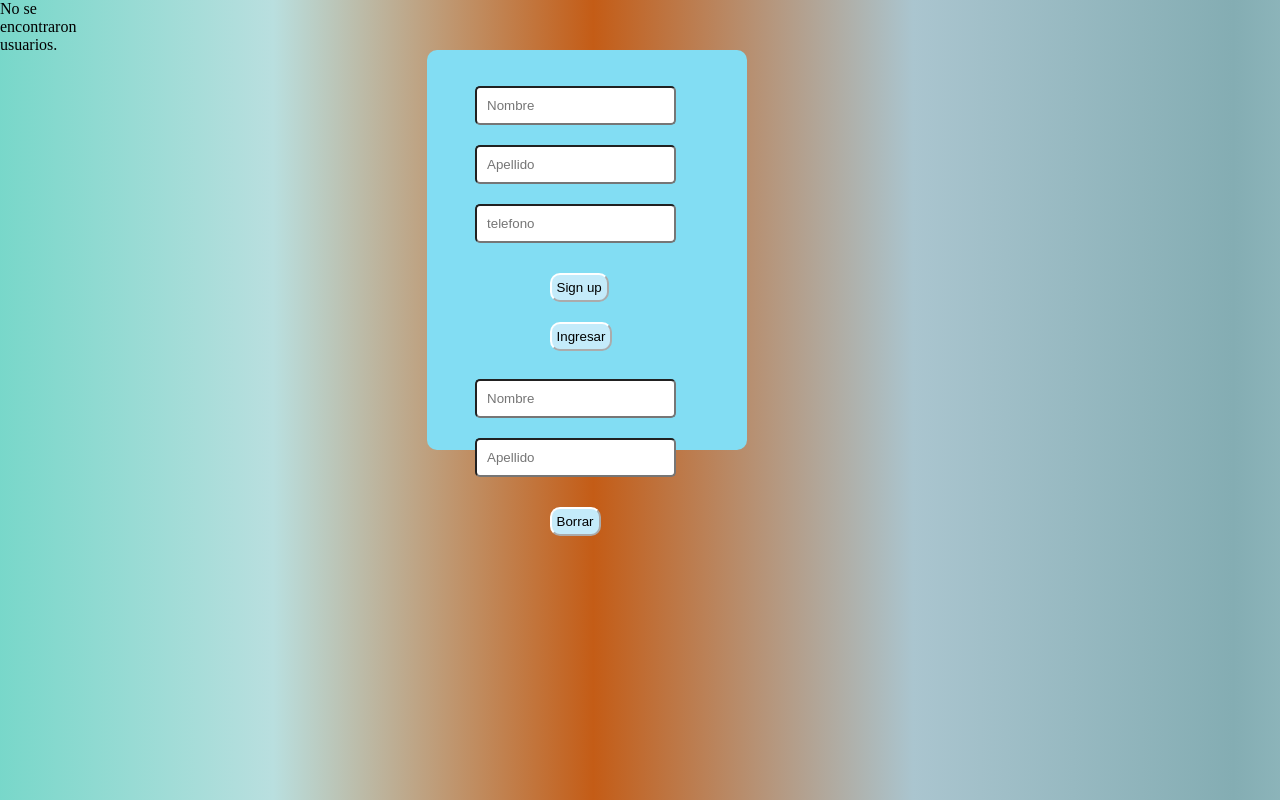
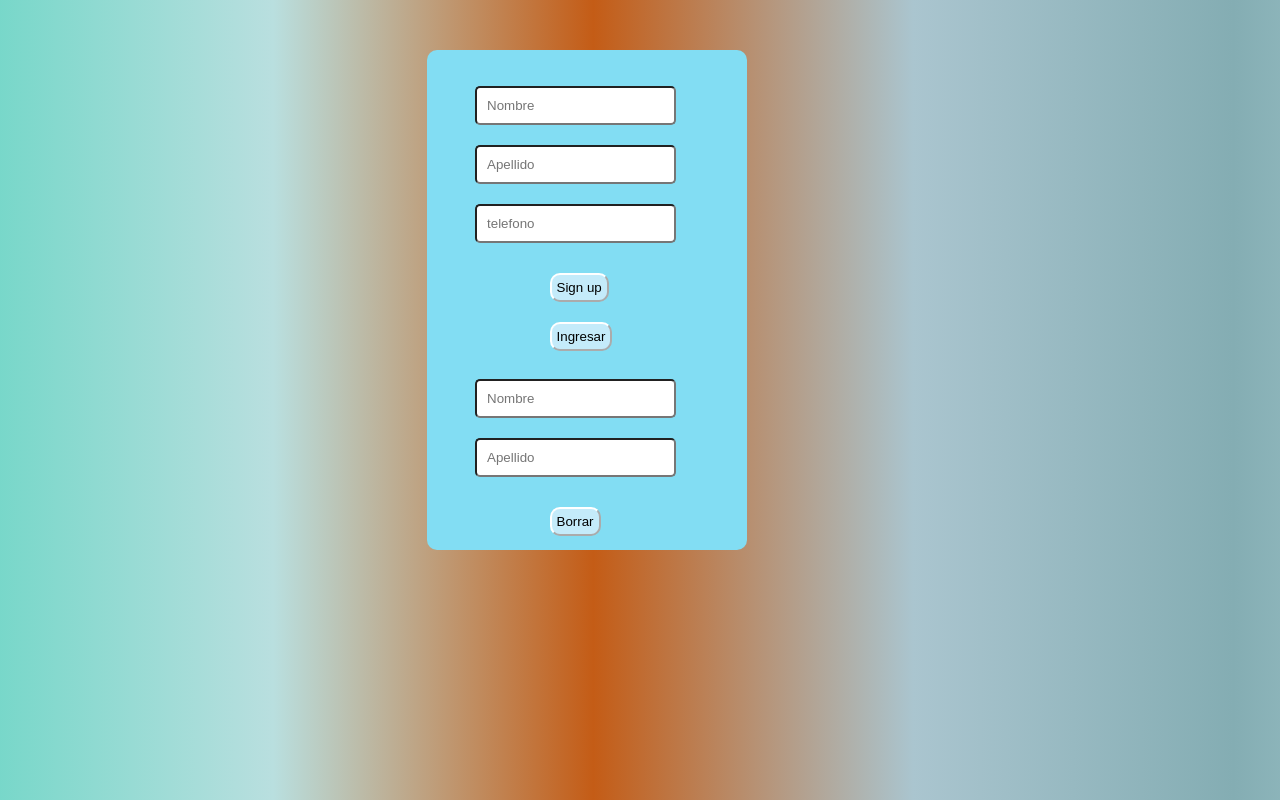
Before and after one commit to D1360D4C/ejemplo1, a PHP site: page / in a window 1280 px wide. Run offline with PHP 8.4, Linux system fonts and the light colour scheme; data that the repository does not hold is empty.

Commit message:
formularios

```diff
--- a/conexion.php
+++ b/conexion.php
@@ -13,14 +13,12 @@ include_once("cn.php");
 //or die(mysql_error($mysqli));
 
 bifur($conexion);
-mostrar();
+//mostrar();
 
 function bifur($conexion){
     if(isset($_POST['enviar'])){
         insertar($conexion);
     }
-
-
 }
 
 function insertar($conexio){
@@ -31,9 +29,10 @@ function insertar($conexio){
 
     mysqli_query($conexio,$consulta);
     mysqli_close($conexio);
+    echo "<p>Hola, $nombre. ¡Bienvenido!</p>";
+    mostrar();
+}
 
-    echo "<p>Hola, $nombre. ¡Bienvenido!</p>";
-}
 function mostrar(){
     $conex = new mysqli('localhost','root','','prueba');
     $sql = "SELECT nombre, apellido FROM usuario";
--- a/index.php
+++ b/index.php
@@ -1,4 +1,5 @@
-<?php include('conexion.php'); ?>
+<?php include('conexion.php');
+?>
 <!DOCTYPE html>
 <html lang="es">
 <head>
@@ -17,7 +18,6 @@
             <input type="text" name="nom" placeholder="Nombre">
             <input type="text" name="ape" placeholder="Apellido">
             <input type="text" placeholder="telefono" pattern="[0-9]*" oninput="this.value = this.value.replace(/[^0-9]/g, '');">
-
             <button type="submit" name="enviar">Sign up</button>
             <button type="submit" name="ingreso">Ingresar</button>
         </form>
--- a/pepito.css
+++ b/pepito.css
@@ -18,7 +18,7 @@
 body {
     display: grid;
     grid-template-columns: repeat(12,1fr);
-    grid-template-rows: repeat(10,50px);
+    grid-template-rows: repeat(14,50px);
     background: linear-gradient(90deg,
      #05583a,
      #6fc9d4,
@@ -42,7 +42,7 @@ body {
     background-color: rgb(130, 221, 243);
 
     grid-column: 5/8;
-    grid-row: 2/10;
+    grid-row: 2/12;
     border-radius: 10px;
 
 
```
